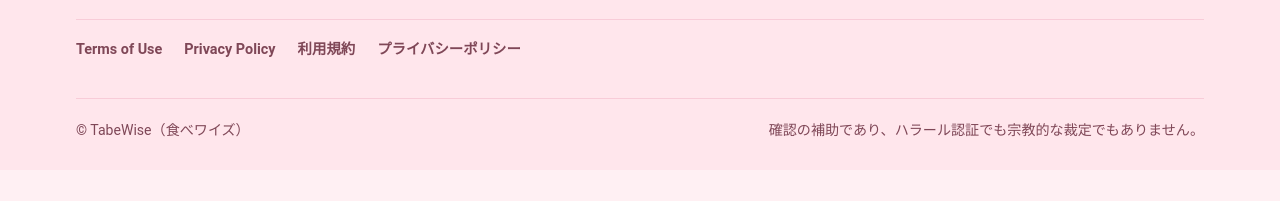
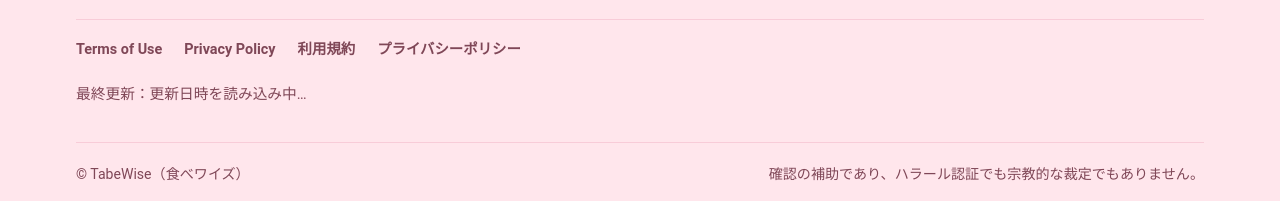
Before and after one commit to tabewise/tabewise.github.io, a plain HTML site: page index.html in a window 1280 px wide. Shown: the part 11799-12000 px from the top of the page. Before the commit the page ends 11969 px from the top, so only its background shows below. Drawn offline with Linux system fonts and the light colour scheme.

Commit message:
feat(website): show automatic last-updated timestamp

```diff
--- a/index.html
+++ b/index.html
@@ -399,6 +399,7 @@
       <div><h4 data-ja="データ">Data</h4><p class="foot-p fsm"><a href="https://world.openfoodfacts.org/" rel="noopener">Open Food Facts</a><br><span data-ja="ODbLデータ。写真は CC BY-SA © Open Food Facts contributors。">ODbL data; photos CC BY-SA © Open Food Facts contributors.</span></p></div>
     </div>
     <nav class="legal-links" aria-label="Legal"><a href="terms.html" lang="en">Terms of Use</a><a href="privacy.html" lang="en">Privacy Policy</a><a href="terms-ja.html" lang="ja">利用規約</a><a href="privacy-ja.html" lang="ja">プライバシーポリシー</a></nav>
+    <p class="fine" id="site-last-updated" aria-live="polite" data-ja="最終更新：更新日時を読み込み中…">Last updated: loading…</p>
     <div class="small"><span data-ja="© TabeWise（食べワイズ）">© TabeWise</span><span data-ja="確認の補助であり、ハラール認証でも宗教的な裁定でもありません。">A screening aid, not halal certification or a religious ruling.</span></div>
   </div>
 </footer>
```
